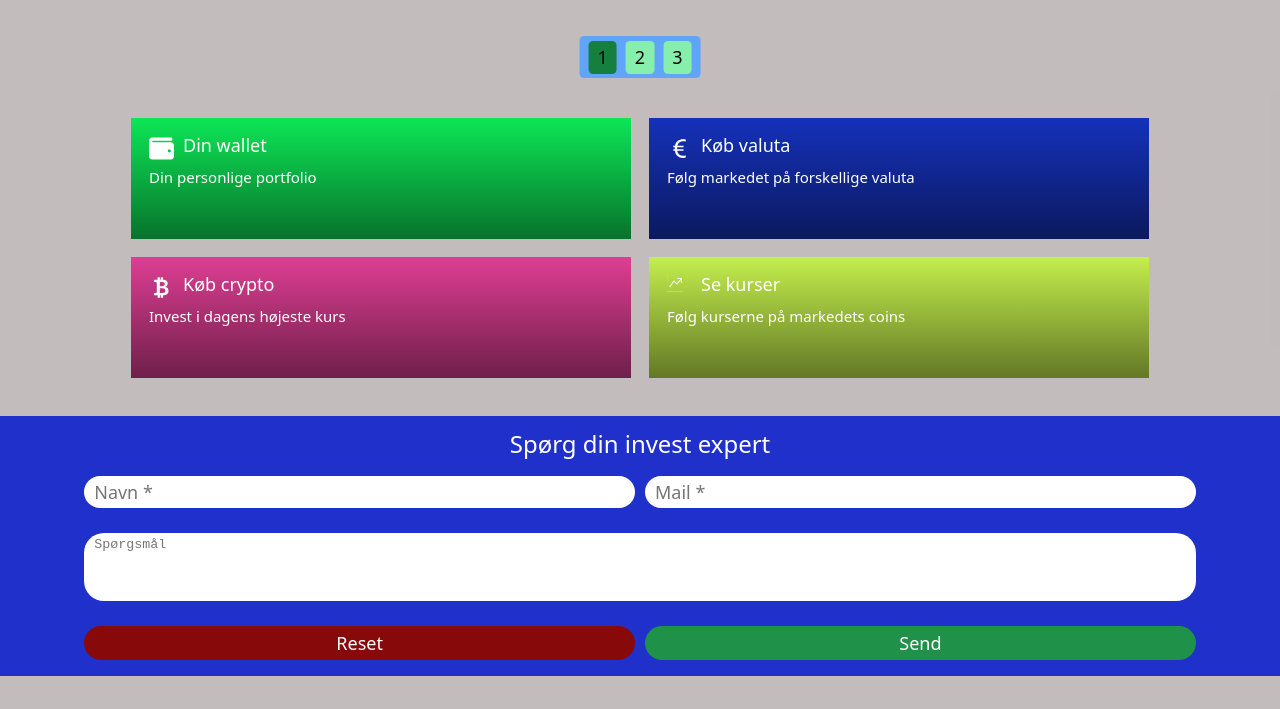
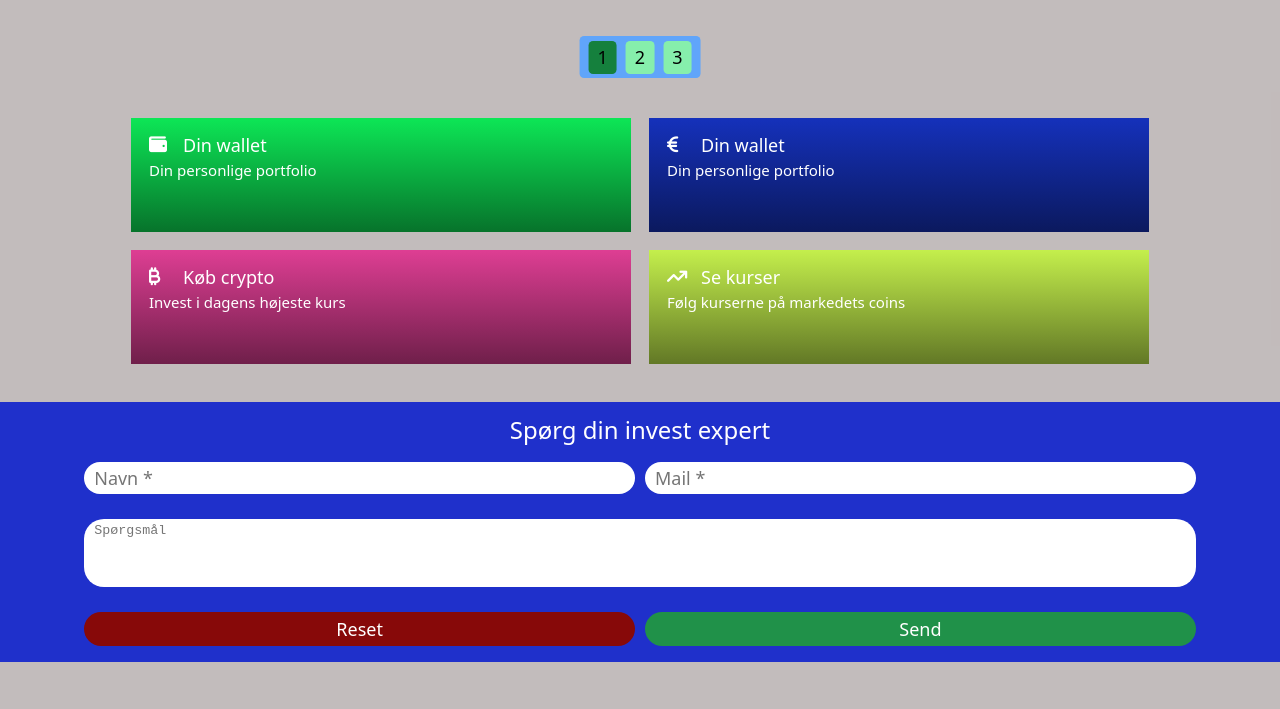
Before and after one commit to SerhiiIkin/crypta-invest-my-design, a website built with Vite: page index.html in a window 1280 px wide. Shown: the part 925-1634 px from the top of the page. Built offline with nearby package versions, Linux system fonts and the light colour scheme.

Commit message:
cards from js

```diff
--- a/index.html
+++ b/index.html
@@ -40,61 +40,7 @@
                 </div>
             </section>
             <section id="wallet" class="cards">
-                <div class="cards__container container">
-                    <article class="card card--wallet">
-                        <svg
-                            xmlns="http://www.w3.org/2000/svg"
-                            viewBox="0 0 512 512"
-                        >
-                            <path
-                                d="M64 32C28.7 32 0 60.7 0 96V416c0 35.3 28.7 64 64 64H448c35.3 0 64-28.7 64-64V192c0-35.3-28.7-64-64-64H80c-8.8 0-16-7.2-16-16s7.2-16 16-16H448c17.7 0 32-14.3 32-32s-14.3-32-32-32H64zM416 272a32 32 0 1 1 0 64 32 32 0 1 1 0-64z"
-                            />
-                        </svg>
-                        <h2>Din wallet</h2>
-                        <p>Din personlige portfolio</p>
-                    </article>
-                    <article class="card card--valuta">
-                        <svg
-                            xmlns="http://www.w3.org/2000/svg"
-                            fill="white"
-                            viewBox="0 0 16 16"
-                        >
-                            <path
-                                d="M4 9.42h1.063C5.4 12.323 7.317 14 10.34 14c.622 0 1.167-.068 1.659-.185v-1.3c-.484.119-1.045.17-1.659.17-2.1 0-3.455-1.198-3.775-3.264h4.017v-.928H6.497v-.936c0-.11 0-.219.008-.329h4.078v-.927H6.618c.388-1.898 1.719-2.985 3.723-2.985.614 0 1.175.05 1.659.177V2.194A6.617 6.617 0 0 0 10.341 2c-2.928 0-4.82 1.569-5.244 4.3H4v.928h1.01v1.265H4v.928z"
-                            />
-                        </svg>
-                        <h2>Køb valuta</h2>
-                        <p>Følg markedet på forskellige valuta</p>
-                    </article>
-                    <article class="card card--crypto">
-                        <svg
-                            xmlns="http://www.w3.org/2000/svg"
-                            fill="white"
-                            viewBox="0 0 16 16"
-                        >
-                            <path
-                                d="M5.5 13v1.25c0 .138.112.25.25.25h1a.25.25 0 0 0 .25-.25V13h.5v1.25c0 .138.112.25.25.25h1a.25.25 0 0 0 .25-.25V13h.084c1.992 0 3.416-1.033 3.416-2.82 0-1.502-1.007-2.323-2.186-2.44v-.088c.97-.242 1.683-.974 1.683-2.19C11.997 3.93 10.847 3 9.092 3H9V1.75a.25.25 0 0 0-.25-.25h-1a.25.25 0 0 0-.25.25V3h-.573V1.75a.25.25 0 0 0-.25-.25H5.75a.25.25 0 0 0-.25.25V3l-1.998.011a.25.25 0 0 0-.25.25v.989c0 .137.11.25.248.25l.755-.005a.75.75 0 0 1 .745.75v5.505a.75.75 0 0 1-.75.75l-.748.011a.25.25 0 0 0-.25.25v1c0 .138.112.25.25.25L5.5 13zm1.427-8.513h1.719c.906 0 1.438.498 1.438 1.312 0 .871-.575 1.362-1.877 1.362h-1.28V4.487zm0 4.051h1.84c1.137 0 1.756.58 1.756 1.524 0 .953-.626 1.45-2.158 1.45H6.927V8.539z"
-                            />
-                        </svg>
-                        <h2>Køb crypto</h2>
-                        <p>Invest i dagens højeste kurs</p>
-                    </article>
-                    <article class="card card--kurser">
-                        <svg xmlns="http://www.w3.org/2000/svg" fill="white">
-                            <g>
-                                <title>Layer 1</title>
-                                <path
-                                    stroke="null"
-                                    fill-rule="evenodd"
-                                    d="m0,0l0.14894,-0.25532l-0.17021,16.53191l16.2766,-0.08511l-0.25532,-0.19149l-16,0l0,-16zm10,3.5a0.5,0.5 0 0 1 0.5,-0.5l4,0a0.5,0.5 0 0 1 0.5,0.5l0,4a0.5,0.5 0 0 1 -1,0l0,-2.6l-3.613,4.417a0.5,0.5 0 0 1 -0.74,0.037l-2.587,-2.587l-3.656,5.027a0.5,0.5 0 0 1 -0.808,-0.588l4,-5.5a0.5,0.5 0 0 1 0.758,-0.06l2.609,2.61l3.482,-4.256l-2.945,0a0.5,0.5 0 0 1 -0.5,-0.5z"
-                                    id="svg_1"
-                                />
-                            </g>
-                        </svg>
-                        <h2>Se kurser</h2>
-                        <p>Følg kurserne på markedets coins</p>
-                    </article>
-                </div>
+                <div class="cards__container container"></div>
             </section>
             <section class="form">
                 <div class="container">
--- /dev/null
+++ b/js/Cards.js
@@ -0,0 +1,37 @@
+const cardsContainer = document.querySelector(".cards__container");
+
+const cardsData = [
+    {
+        title: "Din wallet",
+        subtitle: "Din personlige portfolio",
+        svgClass: "fa-solid fa-wallet",
+        class: "card--wallet",
+    },
+    {
+        title: "Din wallet",
+        subtitle: "Din personlige portfolio",
+        svgClass: "fa-solid fa-euro-sign",
+        class: "card--valuta",
+    },
+    {
+        title: "Køb crypto",
+        subtitle: "Invest i dagens højeste kurs",
+        svgClass: "fa-solid fa-bitcoin-sign",
+        class: "card--crypto",
+    },
+    {
+        title: "Se kurser",
+        subtitle: "Følg kurserne på markedets coins",
+        svgClass: "fa-solid fa-arrow-trend-up",
+        class: "card--kurser",
+    },
+];
+
+cardsData.forEach((card) => {
+    cardsContainer.innerHTML += `
+    <article class="card ${card.class}">
+        <i class="${card.svgClass}"></i>
+        <h2>${card.title}</h2>
+        <p>${card.subtitle}</p>
+    </article>`;
+});
```
Also changed, not shown: main.js (+9 -9 lines).
